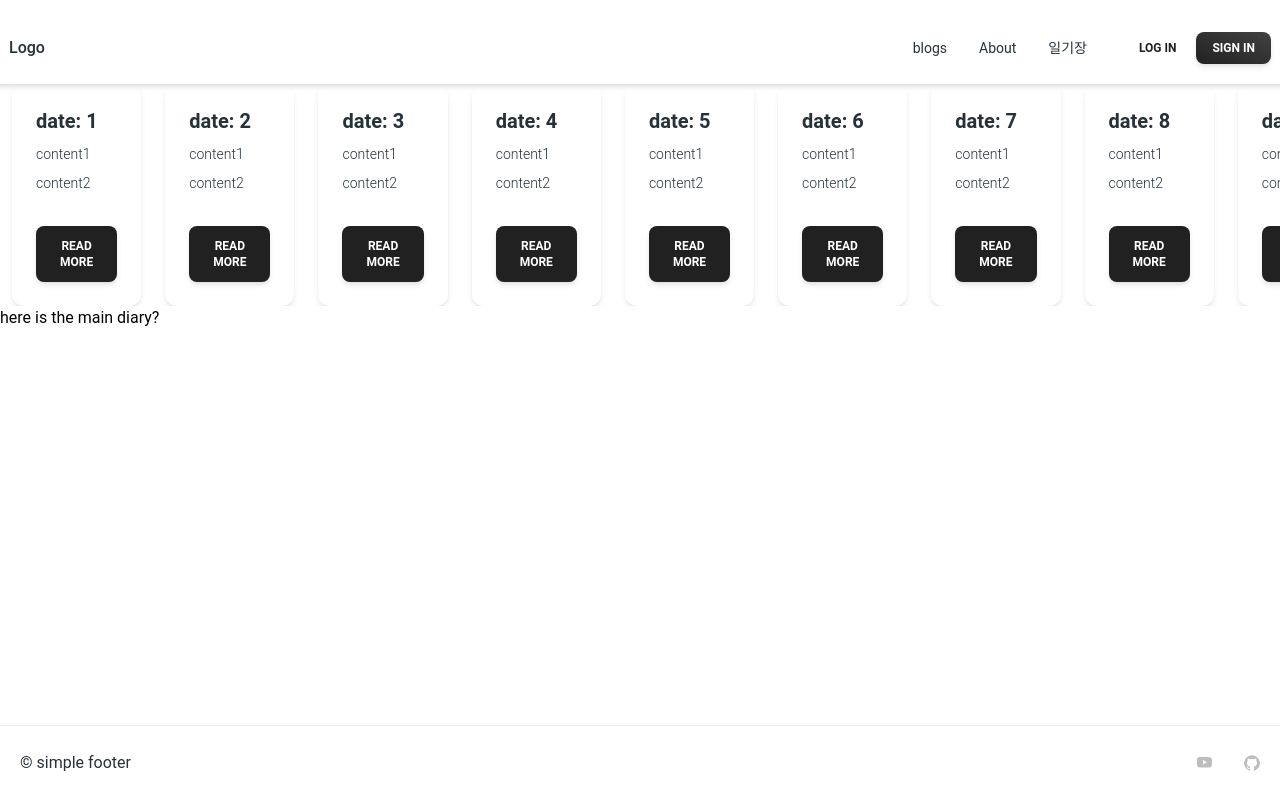
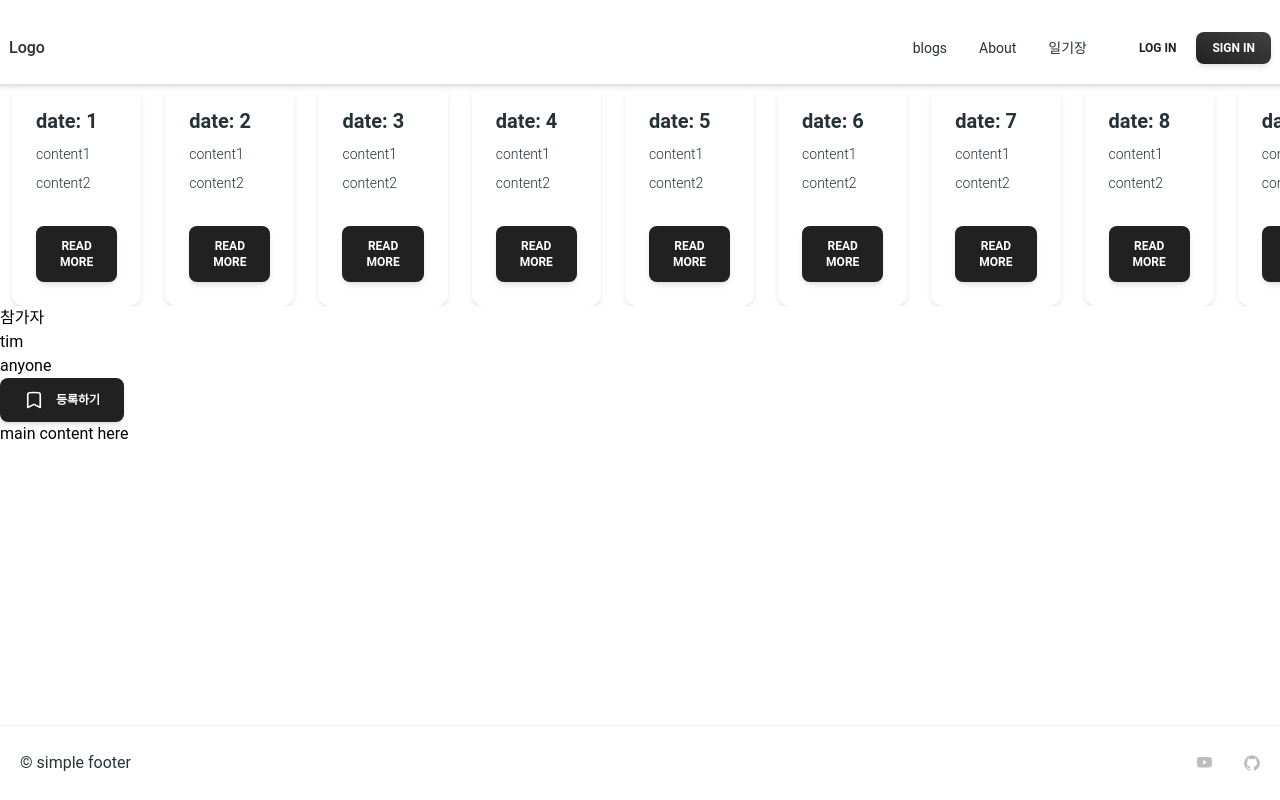
Before and after one commit to Timmer27/jonggulog, a Next.js app: page /diet in a window 1280 px wide. Shown: the top 800 px of the page. Built offline with nearby package versions, Linux system fonts and the light colour scheme.

Commit message:
diet page default layout done

```diff
--- a/pages/diet/index.tsx
+++ b/pages/diet/index.tsx
@@ -2,6 +2,7 @@ import React, { useEffect, useState } from "react";
 import {
   Card,
   CardHeader,
+  Carousel,
   CardBody,
   CardFooter,
   Typography,
@@ -16,6 +17,7 @@ interface monthDateObj {
 
 function index() {
   const [monthDate, setMonthDate] = useState<monthDateObj>();
+  const [selectedDate, setSelectedDate] = useState<Number>();
 
   useEffect(() => {
     const date = new Date();
@@ -23,14 +25,15 @@ function index() {
     const lastDay = new Date(date.getFullYear(), date.getMonth() + 1, 0);
     const dateObj = { first: firstDay.getDate(), last: lastDay.getDate() };
     setMonthDate(dateObj);
+    setSelectedDate(date.getDate());
   }, []);
 
   //   var first = date.getDate() - date.getDay(); // First day is the day of the month - the day of the week
   //   var last = first + 6; // last day is the first day + 6
   return (
     monthDate?.last && (
-      <div>
-        <div className="flex flex-row overflow-auto">
+      <section>
+        <article className="flex flex-row overflow-auto">
           {Array.from({ length: monthDate?.last }, (_, index) => {
             return (
               <Card className="mt-6 mx-3 w-96">
@@ -59,9 +62,38 @@ function index() {
               </Card>
             );
           })}
-        </div>
-        <h1>here is the main diary?</h1>
-      </div>
+        </article>
+        <article className="w-full border-solid border-t-light-blue-600 rounded-md">
+          <hgroup>
+            <h1>참가자</h1>
+            <h3>tim</h3>
+            <h3>anyone</h3>
+          </hgroup>
+        </article>
+        <article>
+          <div className="w-full border-solid border-t-black rounded-md">
+            <Button className="flex items-center gap-3">
+              <svg
+                xmlns="http://www.w3.org/2000/svg"
+                fill="none"
+                viewBox="0 0 24 24"
+                strokeWidth={2}
+                stroke="currentColor"
+                className="h-5 w-5"
+              >
+                <path
+                  strokeLinecap="round"
+                  strokeLinejoin="round"
+                  d="M17.593 3.322c1.1.128 1.907 1.077 1.907 2.185V21L12 17.25 4.5 21V5.507c0-1.108.806-2.057 1.907-2.185a48.507 48.507 0 0111.186 0z"
+                />
+              </svg>
+              등록하기
+            </Button>
+            <div>main content here</div>
+          </div>
+          {/* <aside>aside posting and editing?</aside> */}
+        </article>
+      </section>
     )
   );
 }
```
